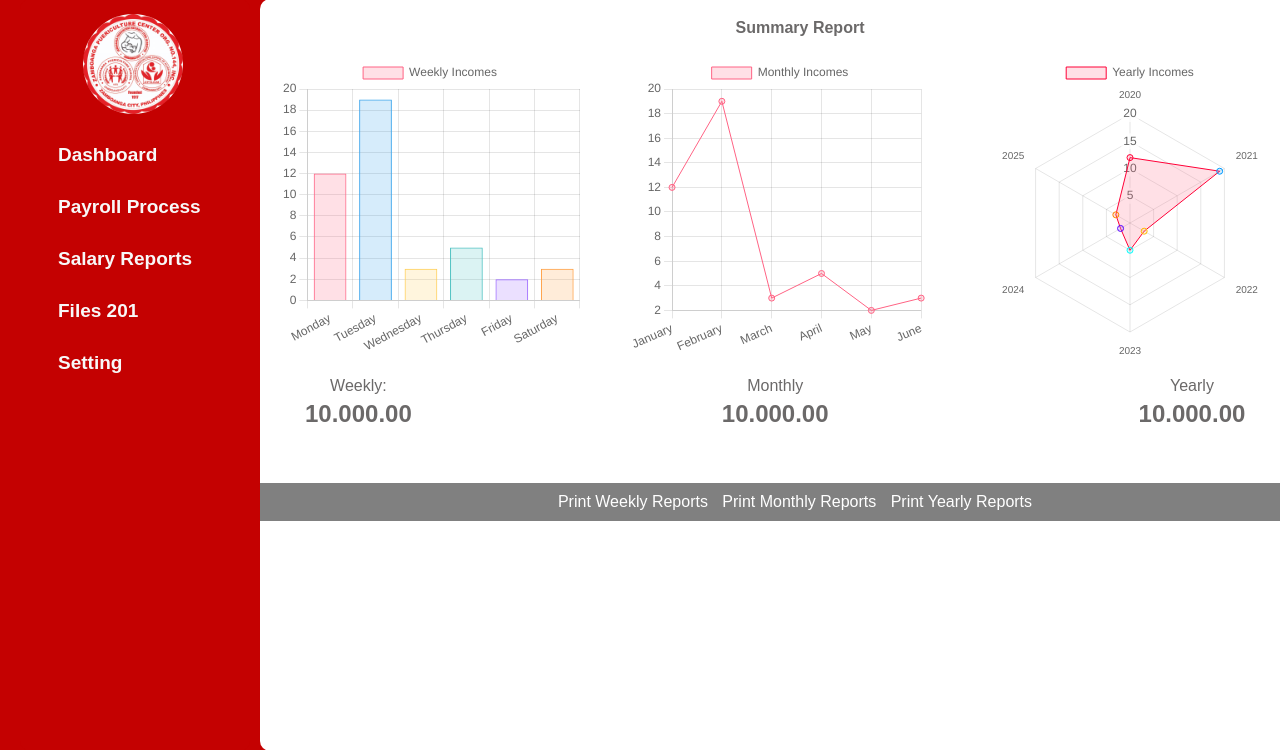
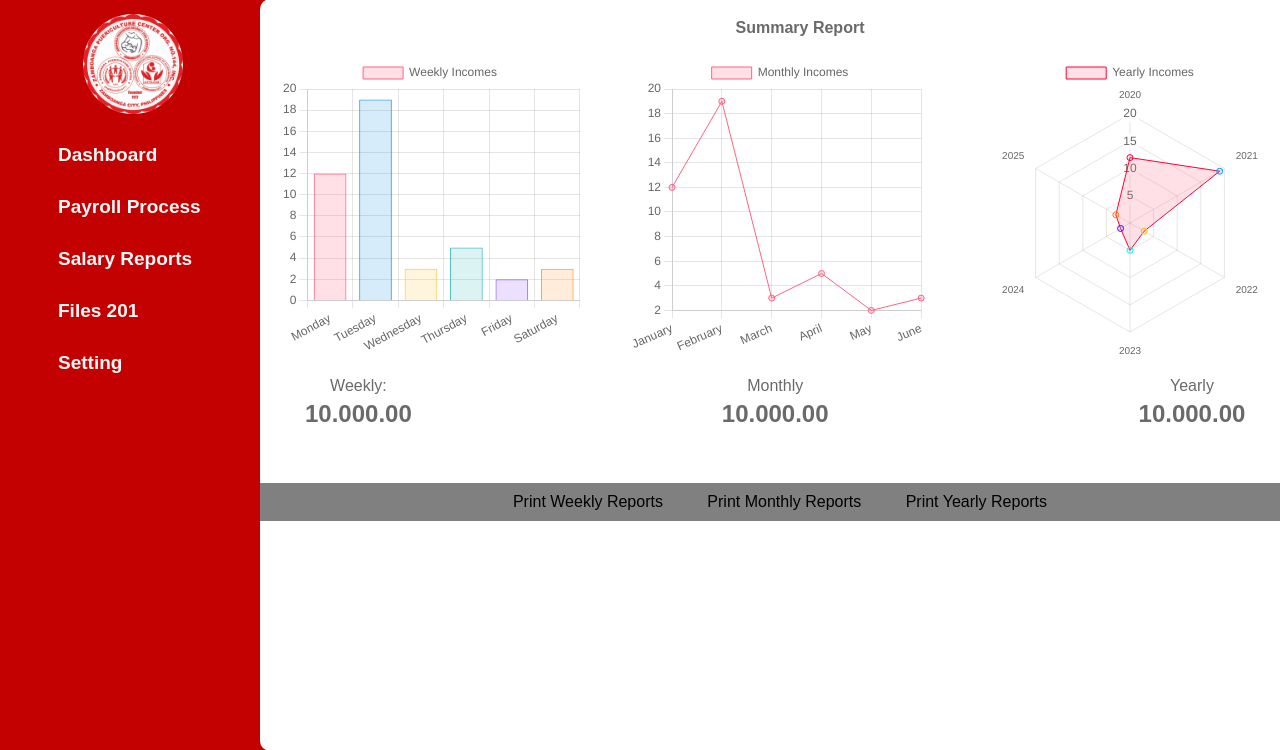
Before and after one commit to ManCoders/puericulture-man, a PHP site: page /payroll/index.php?page=home in a window 1280 px wide. Shown: the part 21-771 px from the top of the page. Run offline with PHP 8.4, Linux system fonts and the light colour scheme.

Commit message:
Update style.css

```diff
--- a/payroll/assets/css/style.css
+++ b/payroll/assets/css/style.css
@@ -104,7 +104,9 @@ main{
 }
 
 .print-dashboard-report{
-    margin-right: 10px; color:#ffff; text-decoration: none;
+    margin-right: 40px;
+    color:#000000;
+    text-decoration: none;
 }
 
 /**************************** DASHBOARD END LAYOUT ***************************************** */
```
